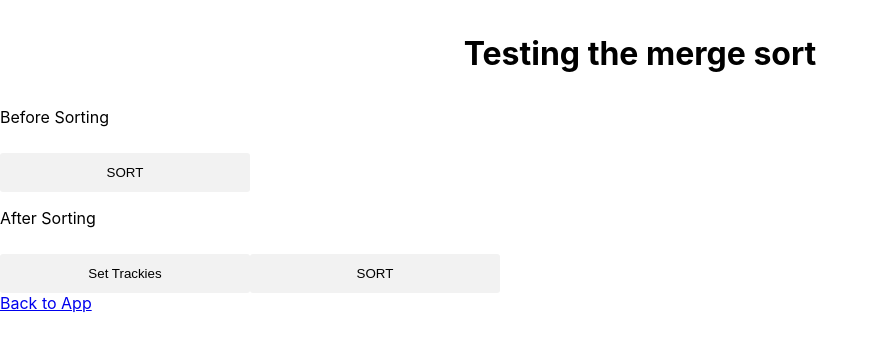
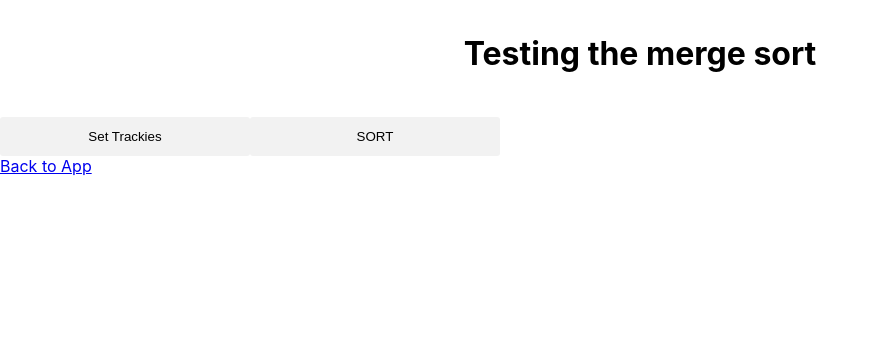
Before and after one commit to srym8/clarify, a React (Create React App) app: page /sort in a window 1280 px wide. Shown: the top 350 px of the page, without its empty margins (0-879 px from the left). Built offline with nearby package versions, Linux system fonts and the light colour scheme.

Commit message:
Removed randint tester (deprecated)

```diff
--- a/src/components/Sort/Sort.js
+++ b/src/components/Sort/Sort.js
@@ -6,9 +6,6 @@ import "./Sort.css";
 import TrackList from "../TrackList/TrackList";
 
 function SortTest() {
-
-    const [og, setOg] = useState([])
-    const [sorted, setSorted] = useState([])
 
     const [trackies, setTrackies] = useState([])
 
@@ -52,29 +49,6 @@ function SortTest() {
         );
     }
 
-    function getRandomInt(max) {
-        return Math.floor(Math.random() * max);
-      }
-
-    function doSort() {
-
-        setOg([])
-        setSorted([])
-
-        const randomNumbers = []
-
-        for (let i = 0;i < 6;i++) {
-            const randomNumber = getRandomInt((i+1)*6)
-            randomNumbers.push(randomNumber)
-        }
-
-        setOg(randomNumbers)
-
-        const answer = mergeSort(randomNumbers)
-        setSorted(answer)
-
-    }
-
     function handleTracksies() {
 
         setTrackies([])
@@ -115,7 +89,7 @@ function SortTest() {
             return letter.charCodeAt(0)
         })
 
-        const f = mergeSort(codes) // Doing the sort
+        const f = mergeSort(codes) // DOING THE SORT
 
         const sortedTracks = []
 
@@ -137,27 +111,7 @@ function SortTest() {
     return (
         <>
         <h1>Testing the merge sort</h1>
-        <div className="sorting">
 
-        <div className="ns">
-        <p>Before Sorting {og.map((n) => {
-            return (
-                <p>{n}</p>
-            )
-        })}</p>
-        </div>
-
-        <button className="ns" onClick={doSort}>SORT</button>
-
-        <div className="ns">
-        <p>After Sorting{sorted.map((n) => {
-            return (
-                <p>{n}</p>
-            )
-        })}</p>
-        </div>
-
-        </div>
         <button onClick={handleTracksies}>Set Trackies</button>
 
         <TrackList tracks={trackies} isPlaylist={false} istest={true} sort={sort}/>
```
